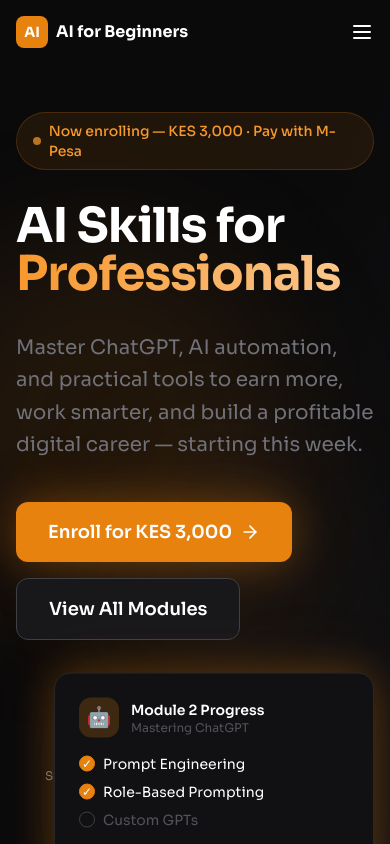
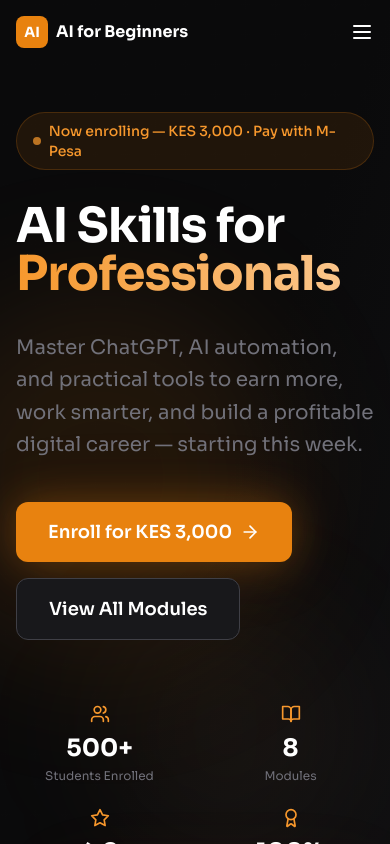
Before and after one commit to jamiljuma2/ai-course-platform, a Next.js app: page / in a window 390 px wide. Shown: the top 844 px of the page. Built offline with nearby package versions, Linux system fonts and the light colour scheme; no server answers.

Commit message:
fix(landing): add bottom padding on small screens to avoid card overlap with stats

```diff
--- a/src/components/landing/HeroSection.tsx
+++ b/src/components/landing/HeroSection.tsx
@@ -31,7 +31,7 @@ export default function HeroSection() {
       <div className="absolute top-1/4 right-1/4 w-96 h-96 bg-brand-500/10 rounded-full blur-3xl" />
       <div className="absolute bottom-1/4 left-1/4 w-64 h-64 bg-brand-300/5 rounded-full blur-3xl" />
 
-      <div className="relative max-w-6xl mx-auto px-4 sm:px-6 py-12 sm:py-20">
+      <div className="relative max-w-6xl mx-auto px-4 sm:px-6 py-12 sm:py-20 pb-64 sm:pb-0">
         <div className="max-w-4xl">
           {/* Badge */}
           <div className="inline-flex items-center gap-2 px-4 py-2 rounded-full bg-brand-500/10 border border-brand-500/20 text-brand-400 text-sm font-medium mb-8 animate-fade-in">
```
